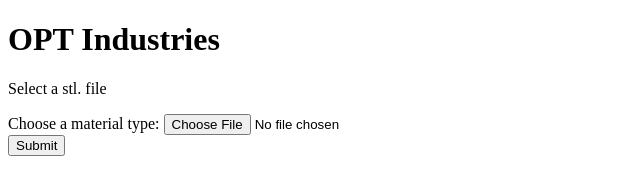
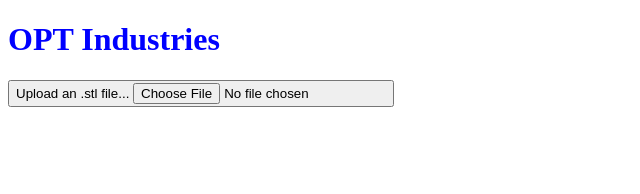
Before and after one commit to seanbiller/optapp, a website: page index.html in a window 1280 px wide. Shown: the whole page, without its empty margins (0-640 px from the left). Drawn offline with Linux system fonts and the light colour scheme.

Commit message:
edited the button

```diff
--- a/index.html
+++ b/index.html
@@ -10,7 +10,7 @@
 </head>
 <html>
   <head>
-    <link rel="stylesheet" type="text/css" href="project-CSS.css" />
+    <link rel="stylesheet" type="text/css" href="css/styles.css" />
   </head>
   <body>
     <h1>OPT Industries</h1>
@@ -19,17 +19,11 @@
 
 <!--Everything you want to be seen such as a button or text after OPT Industries title falls inside the body tags.-->
 <body>
-
-    <p> Select a stl. file</p>
-
-    <label for="avatar">Choose a material type:</label>
-<input type="file"
-       id="avatar"
-       name="avatar"
-       accept=".stl">
     </div>
        <div>
-        <button>Submit</button>
+        <button>Upload an .stl file...
+            <input type="file" id="avatar" name="avatar" accept=".stl">
+        </button>
       </div>
 </body>
 </html>
```
